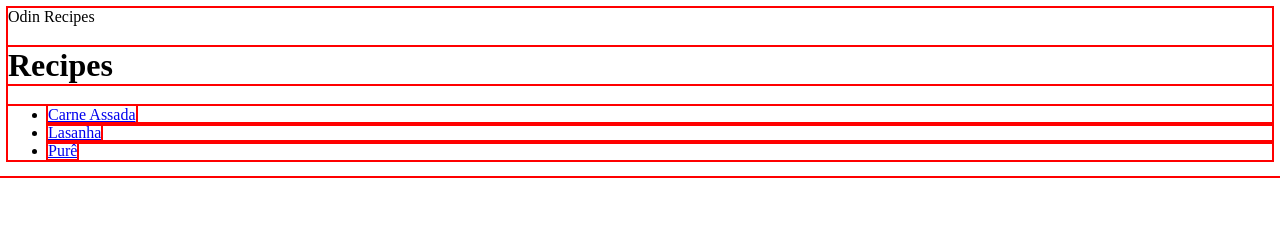
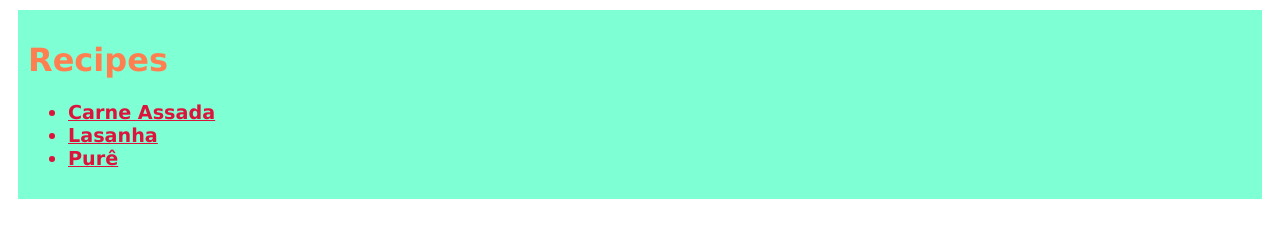
Before and after one commit to JoaoCarlosdeBrito/odin-recipes, a plain HTML site: page index.html in a window 1280 px wide. Drawn offline with Linux system fonts and the light colour scheme.

Commit message:
embelezamento do site de receitas

```diff
--- a/index.html
+++ b/index.html
@@ -2,16 +2,17 @@
 <html lang="en">
 <head>
   <meta charset="UTF-8">
-  <link rel="stylesheet" href="styles.css"
+  <link rel="stylesheet" href="styles.css">
   <title>Odin Recipes</title>
 </head>
 <body>
+<div class="indice">
   <h1>Recipes</h1>
-
-<ul>
-  <li><a href="recipes/carne-assada.html">Carne Assada</a></li>
-  <li><a href="recipes/lasanha.html">Lasanha</a></li>
-  <li><a href="recipes/pure.html">Purê</a></li>
-</ul>
+  <ul class="menu">
+    <li><a href="recipes/carne-assada.html">Carne Assada</a></li>
+    <li><a href="recipes/lasanha.html">Lasanha</a></li>
+    <li><a href="recipes/pure.html">Purê</a></li>
+  </ul>
+</div>
 </body>
 </html>
--- a/styles.css
+++ b/styles.css
@@ -1,3 +1,23 @@
 * {
-  outline: 2px solid red;
+  font-family: Verdana, sans-serif;
 }
+
+h1 {
+  color:coral;
+}
+
+.indice {
+  background-color: aquamarine;
+  padding: 10px;
+  margin: 10px;
+}
+
+.menu {
+  font-size: larger;
+  font-weight: bold;
+  color:crimson;
+}
+
+a:link {
+  color: crimson;
+}
```
